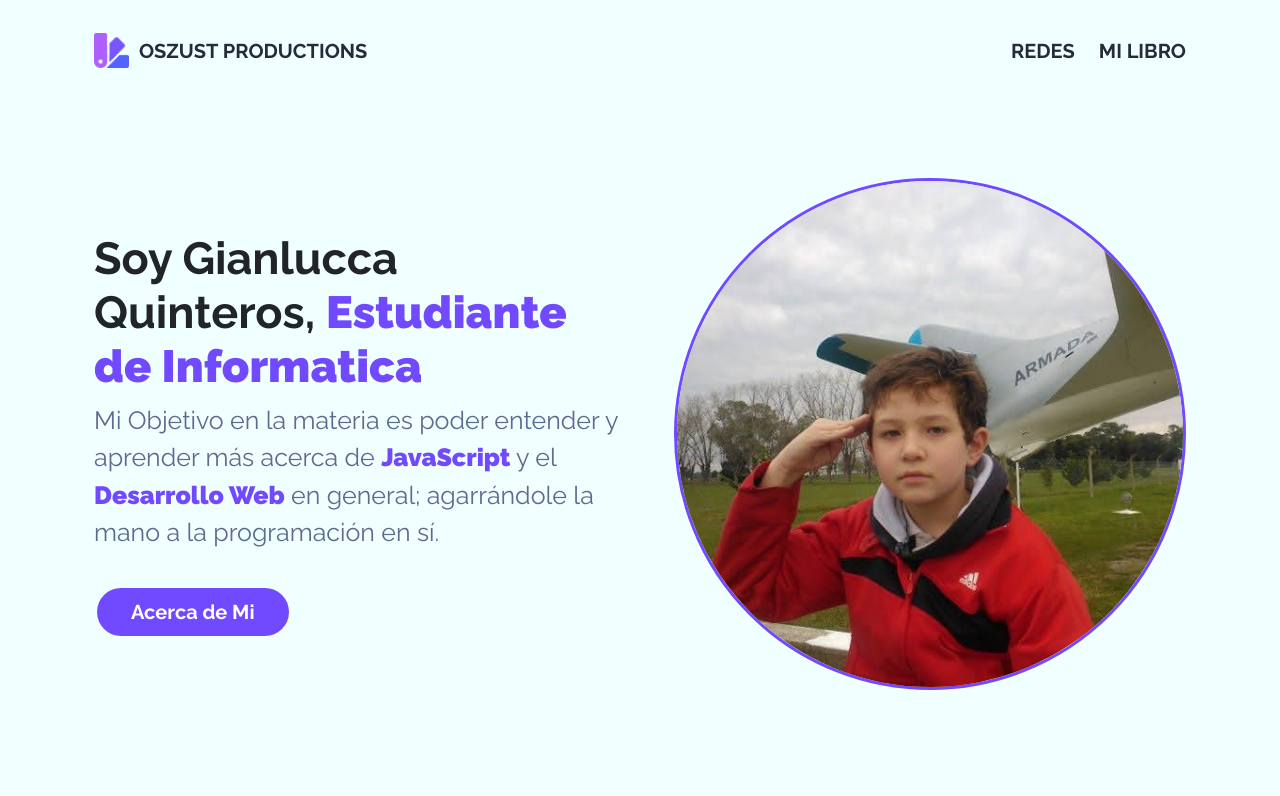
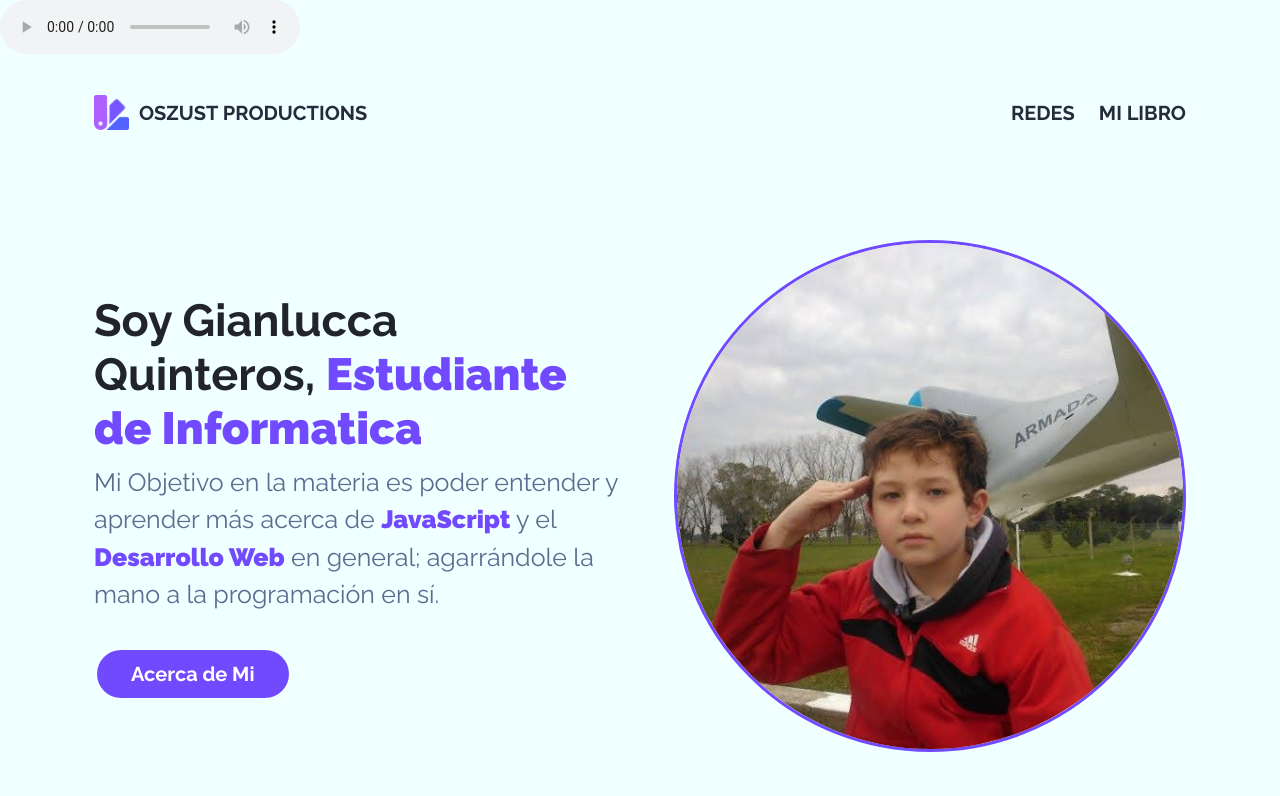
Before and after one commit to M0nsterBull/portfolio, a plain HTML site: page index.html in a window 1280 px wide. Shown: the top 796 px of the page. Drawn offline with Linux system fonts and the light colour scheme.

Commit message:
Update index.html

```diff
--- a/index.html
+++ b/index.html
@@ -15,7 +15,7 @@
     <title>Portfolio Gianlucca</title>
 </head>
 <body>
-    <audio src="./music/Cozy-Fireplace.mp3" id="myAudio" loop autoplay></audio>
+    <audio src="./music/Cozy-Fireplace.mp3" id="myAudio" loop autoplay controls></audio>
     <div class="container">
         <div class="row header">
             <div class="col-4">
```
